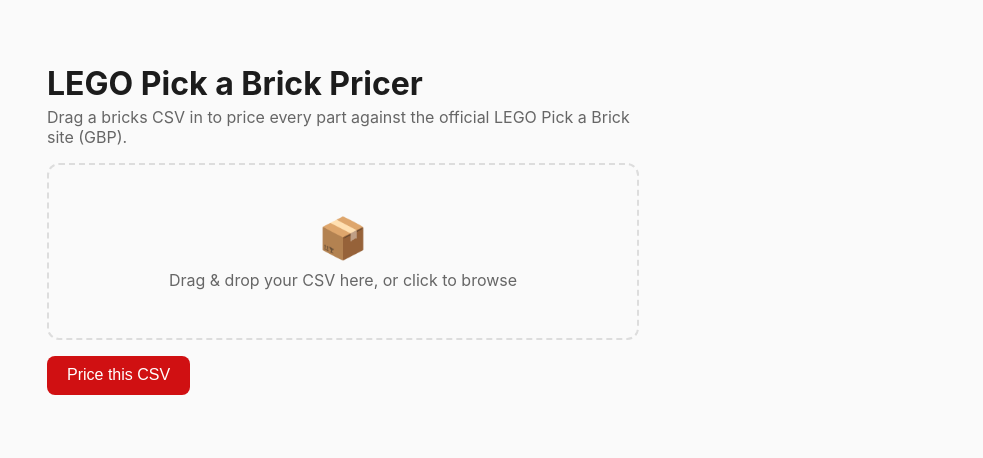
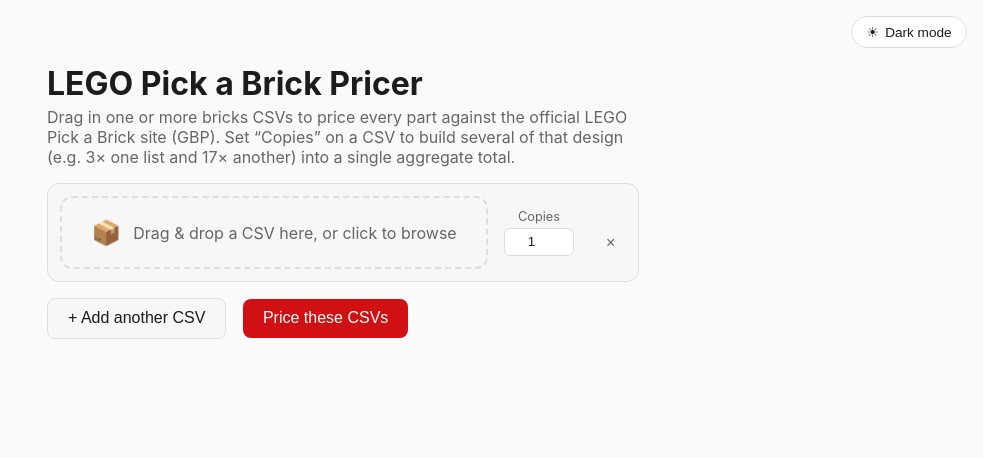
Before and after one commit to KazukiKoto/StudioToPABPricer, a FastAPI app: page / in a window 1280 px wide. Shown: the top 458 px of the page, without its empty margins (297-1280 px from the left). Run offline with FastAPI, Linux system fonts and the light colour scheme.

Commit message:
Dark mode, multiple csv upload and downloadable csv output

```diff
--- a/webapp/main.py
+++ b/webapp/main.py
@@ -14,12 +14,40 @@ from fastapi.responses import FileResponse, HTMLResponse, RedirectResponse
 from fastapi.staticfiles import StaticFiles
 from fastapi.templating import Jinja2Templates
 
-from pab_pricer.pricer import price_rows, read_brick_rows, write_priced_csv
+from pab_pricer.pricer import (
+    merge_unpriced_duplicates,
+    price_rows,
+    read_brick_rows,
+    write_aggregate_csv,
+    write_priced_csv,
+)
 
 BASE_DIR = Path(__file__).resolve().parent
 REPO_ROOT = BASE_DIR.parent
 OUTPUTS_DIR = REPO_ROOT / "outputs"
 LOCALE = "en-gb"  # pins pricing to GBP
+
+# LEGO/BrickLink CSV exports are served under a handful of MIME types
+# depending on OS/browser; anything else is almost certainly not a CSV.
+ALLOWED_CSV_CONTENT_TYPES = {
+    "text/csv",
+    "application/csv",
+    "application/vnd.ms-excel",
+    "text/plain",
+    "application/octet-stream",
+    "",
+}
+
+
+def _csv_validation_error(filename: str, content_type: str | None, contents: bytes) -> str | None:
+    """Return a human-readable reason the upload isn't a usable CSV, or None if it's fine."""
+    if not filename.lower().endswith(".csv"):
+        return "not a .csv file"
+    if content_type and content_type.lower() not in ALLOWED_CSV_CONTENT_TYPES:
+        return f"unexpected file type ({content_type})"
+    if b"\x00" in contents[:4096]:
+        return "does not look like a text CSV file"
+    return None
 
 app = FastAPI(title="LEGO Pick a Brick Pricer")
 app.mount("/static", StaticFiles(directory=str(BASE_DIR / "static")), name="static")
@@ -73,36 +101,63 @@ def index(request: Request):
 
 
 @app.post("/upload", response_class=HTMLResponse)
-async def upload(request: Request, file: UploadFile = File(...)):
-    if not file.filename.lower().endswith(".csv"):
+async def upload(
+    request: Request,
+    files: list[UploadFile] = File(...),
+    multipliers: list[str] = Form(...),
+):
+    errors: list[str] = []
+    all_rows: list[dict[str, str]] = []
+    source_names: list[str] = []
+
+    for file, raw_multiplier in zip(files, multipliers):
+        name = file.filename or "file"
+
+        try:
+            multiplier = int(raw_multiplier)
+            if multiplier < 1:
+                raise ValueError
+        except ValueError:
+            errors.append(f"{name}: invalid copy count {raw_multiplier!r}, skipped.")
+            continue
+
+        contents = await file.read()
+        invalid_reason = _csv_validation_error(name, file.content_type, contents)
+        if invalid_reason:
+            errors.append(f"{name}: {invalid_reason}, skipped.")
+            continue
+
+        with tempfile.NamedTemporaryFile(suffix=".csv", delete=False) as tmp:
+            tmp.write(contents)
+            tmp_path = Path(tmp.name)
+        try:
+            rows = read_brick_rows(tmp_path)
+        finally:
+            tmp_path.unlink(missing_ok=True)
+
+        if not rows:
+            errors.append(f"{name}: no priceable rows found, skipped.")
+            continue
+
+        source_names.append(name)
+        for row in rows:
+            row = dict(row)
+            row["Qty"] = str(int(row["Qty"]) * multiplier)
+            all_rows.append(row)
+
+    if not all_rows:
         return templates.TemplateResponse(
             request=request,
             name="index.html",
-            context={"error": "Please upload a .csv file."},
+            context={"error": " ".join(errors) or "No priceable rows found in the uploaded CSV(s)."},
         )
 
-    contents = await file.read()
-    with tempfile.NamedTemporaryFile(suffix=".csv", delete=False) as tmp:
-        tmp.write(contents)
-        tmp_path = Path(tmp.name)
+    priced_rows = merge_unpriced_duplicates(price_rows(all_rows, locale=LOCALE))
+    token = uuid.uuid4().hex
+    source_name = source_names[0] if len(source_names) == 1 else f"{len(source_names)} combined CSVs"
+    SESSIONS[token] = {"rows": priced_rows, "source_name": source_name}
 
-    try:
-        rows = read_brick_rows(tmp_path)
-    finally:
-        tmp_path.unlink(missing_ok=True)
-
-    if not rows:
-        return templates.TemplateResponse(
-            request=request,
-            name="index.html",
-            context={"error": "No priceable rows found in that CSV."},
-        )
-
-    priced_rows = price_rows(rows, locale=LOCALE)
-    token = uuid.uuid4().hex
-    SESSIONS[token] = {"rows": priced_rows, "source_name": file.filename}
-
-    return _render_results(request, token)
+    return _render_results(request, token, message=" ".join(errors) if errors else None)
 
 
 @app.post("/finalize/{token}", response_class=HTMLResponse)
@@ -125,8 +180,8 @@ async def finalize(request: Request, token: str):
         except ValueError:
             continue
         qty = int(row["Qty"])
-        row["UnitPriceGBP"] = f"{price:.4f}"
-        row["LineTotalGBP"] = f"{price * qty:.4f}"
+        row["UnitPriceGBP"] = f"{price:.2f}"
+        row["LineTotalGBP"] = f"{price * qty:.2f}"
         row["Availability"] = "MANUAL"
         updated += 1
 
@@ -149,3 +204,20 @@ def download(token: str):
         media_type="text/csv",
         filename=f"{stem}_priced.csv",
     )
+
+
+@app.get("/download/{token}/aggregate")
+def download_aggregate(token: str):
+    session = SESSIONS.get(token)
+    if not session:
+        return RedirectResponse("/", status_code=303)
+
+    stem = Path(session["source_name"]).stem
+    output_path = OUTPUTS_DIR / f"{stem}_aggregate_{token[:8]}.csv"
+    write_aggregate_csv(session["rows"], output_path)
+
+    return FileResponse(
+        output_path,
+        media_type="text/csv",
+        filename=f"{stem}_aggregate.csv",
+    )
--- a/webapp/static/app.js
+++ b/webapp/static/app.js
@@ -1,41 +1,178 @@
-const dropzone = document.getElementById("dropzone");
-const fileInput = document.getElementById("file-input");
-const dropzoneText = document.getElementById("dropzone-text");
+const fileRows = document.getElementById("file-rows");
+const rowTemplate = document.getElementById("file-row-template");
+const addRowBtn = document.getElementById("add-file-row");
 const form = document.getElementById("upload-form");
 const overlay = document.getElementById("loading-overlay");
+const clientError = document.getElementById("client-error");
 
-if (dropzone && fileInput) {
+const DEFAULT_ROW_TEXT = "Drag & drop a CSV here, or click to browse";
+
+function isCsvFile(file) {
+  return !!file && file.name.toLowerCase().endsWith(".csv");
+}
+
+function showRowError(row, message) {
+  const err = row.querySelector(".file-row-error");
+  err.textContent = message;
+  err.classList.remove("hidden");
+}
+
+function clearRowError(row) {
+  const err = row.querySelector(".file-row-error");
+  err.textContent = "";
+  err.classList.add("hidden");
+}
+
+function resetRowFile(row) {
+  const input = row.querySelector('input[type="file"]');
+  const text = row.querySelector(".file-row-text");
+  input.value = "";
+  text.textContent = DEFAULT_ROW_TEXT;
+}
+
+function setRowFile(row, file) {
+  if (!isCsvFile(file)) {
+    resetRowFile(row);
+    showRowError(row, `"${file.name}" isn't a .csv file.`);
+    return;
+  }
+  clearRowError(row);
+  const input = row.querySelector('input[type="file"]');
+  const text = row.querySelector(".file-row-text");
+  const dt = new DataTransfer();
+  dt.items.add(file);
+  input.files = dt.files;
+  text.textContent = file.name;
+}
+
+function wireRow(row) {
+  const dropLabel = row.querySelector(".file-row-drop");
+  const input = row.querySelector('input[type="file"]');
+  const removeBtn = row.querySelector(".btn-remove-row");
+
+  input.addEventListener("change", () => {
+    if (input.files.length) {
+      setRowFile(row, input.files[0]);
+    }
+  });
+
   ["dragenter", "dragover"].forEach((evt) =>
-    dropzone.addEventListener(evt, (e) => {
+    dropLabel.addEventListener(evt, (e) => {
       e.preventDefault();
-      dropzone.classList.add("dragover");
+      e.stopPropagation();
+      dropLabel.classList.add("dragover");
     })
   );
 
   ["dragleave", "drop"].forEach((evt) =>
-    dropzone.addEventListener(evt, (e) => {
+    dropLabel.addEventListener(evt, (e) => {
       e.preventDefault();
-      dropzone.classList.remove("dragover");
+      e.stopPropagation();
+      dropLabel.classList.remove("dragover");
     })
   );
 
-  dropzone.addEventListener("drop", (e) => {
-    const files = e.dataTransfer.files;
-    if (files.length) {
-      fileInput.files = files;
-      dropzoneText.textContent = files[0].name;
-    }
+  dropLabel.addEventListener("drop", (e) => {
+    const files = Array.from(e.dataTransfer.files || []);
+    if (!files.length) return;
+    setRowFile(row, files[0]);
+    // Any extra files dropped on a single row each get their own new row.
+    files.slice(1).forEach((file) => addRow(file));
   });
 
-  fileInput.addEventListener("change", () => {
-    if (fileInput.files.length) {
-      dropzoneText.textContent = fileInput.files[0].name;
+  removeBtn.addEventListener("click", () => {
+    if (fileRows.children.length > 1) {
+      row.remove();
+    } else {
+      // Keep at least one row; just clear it.
+      resetRowFile(row);
+      clearRowError(row);
+      row.querySelector('input[type="number"]').value = 1;
     }
   });
 }
 
+function addRow(file) {
+  const fragment = rowTemplate.content.cloneNode(true);
+  const row = fragment.querySelector(".file-row");
+  wireRow(row);
+  fileRows.appendChild(row);
+  if (file) {
+    setRowFile(row, file);
+  }
+  return row;
+}
+
+if (fileRows && rowTemplate) {
+  addRow();
+
+  if (addRowBtn) {
+    addRowBtn.addEventListener("click", () => addRow());
+  }
+
+  // Dropping multiple files anywhere in the file-rows area fans them out
+  // across rows: the first empty row gets the first file, and a new row
+  // is created for each additional file.
+  ["dragenter", "dragover"].forEach((evt) =>
+    fileRows.addEventListener(evt, (e) => e.preventDefault())
+  );
+  fileRows.addEventListener("drop", (e) => {
+    const target = e.target.closest(".file-row-drop");
+    if (target) return; // handled by the row's own listener
+    e.preventDefault();
+    const files = Array.from(e.dataTransfer.files || []);
+    files.forEach((file) => addRow(file));
+  });
+}
+
 if (form && overlay) {
-  form.addEventListener("submit", () => {
+  form.addEventListener("submit", (e) => {
+    const rows = Array.from(fileRows.querySelectorAll(".file-row"));
+    let hasInvalid = false;
+
+    rows.forEach((row) => {
+      const input = row.querySelector('input[type="file"]');
+      const file = input.files[0];
+      if (!file) {
+        showRowError(row, "Please choose a CSV file.");
+        hasInvalid = true;
+      } else if (!isCsvFile(file)) {
+        showRowError(row, `"${file.name}" isn't a .csv file.`);
+        hasInvalid = true;
+      }
+    });
+
+    if (hasInvalid) {
+      e.preventDefault();
+      if (clientError) {
+        clientError.textContent = "Please fix the highlighted CSV(s) before pricing.";
+        clientError.classList.remove("hidden");
+      }
+      return;
+    }
+
+    if (clientError) clientError.classList.add("hidden");
     overlay.classList.remove("hidden");
   });
 }
+
+const themeToggle = document.getElementById("theme-toggle");
+const themeIcon = document.getElementById("theme-toggle-icon");
+const themeLabel = document.getElementById("theme-toggle-label");
+
+function applyThemeUI(theme) {
+  if (themeIcon) themeIcon.textContent = theme === "dark" ? "☾" : "☀";
+  if (themeLabel) themeLabel.textContent = theme === "dark" ? "Light mode" : "Dark mode";
+}
+
+if (themeToggle) {
+  applyThemeUI(document.documentElement.getAttribute("data-theme"));
+
+  themeToggle.addEventListener("click", () => {
+    const current = document.documentElement.getAttribute("data-theme");
+    const next = current === "dark" ? "light" : "dark";
+    document.documentElement.setAttribute("data-theme", next);
+    localStorage.setItem("theme", next);
+    applyThemeUI(next);
+  });
+}
--- a/webapp/static/style.css
+++ b/webapp/static/style.css
@@ -1,21 +1,62 @@
 :root {
   --brick-red: #d01012;
   --brick-yellow: #f9c400;
+
+  --bg: #fafafa;
+  --bg-card: #f7f7f7;
+  --bg-elevated: #ffffff;
   --ink: #1c1c1c;
   --muted: #666;
   --border: #ddd;
-  --bg-card: #f7f7f7;
+  --input-bg: #ffffff;
+  --overlay-bg: rgba(255, 255, 255, 0.92);
+  --dropzone-hover-bg: #fff7f7;
+
   --ok: #1a7f37;
+  --ok-bg: #e5f6e9;
   --warn: #b45309;
+  --warn-bg: #fdf0e3;
+  --error: #a11;
+  --error-bg: #fdecea;
+  --error-border: #f5c2c0;
+  --info: #14497a;
+  --info-bg: #eaf3ff;
+  --info-border: #c3ddfa;
+}
+
+html[data-theme="dark"] {
+  --bg: #16181d;
+  --bg-card: #1f2229;
+  --bg-elevated: #1b1e24;
+  --ink: #e8e8e8;
+  --muted: #9a9a9a;
+  --border: #333844;
+  --input-bg: #23262e;
+  --overlay-bg: rgba(16, 17, 20, 0.92);
+  --dropzone-hover-bg: #2a1c1d;
+
+  --ok: #4bc97a;
+  --ok-bg: #163524;
+  --warn: #e0a458;
+  --warn-bg: #3a2a13;
+  --error: #f0827e;
+  --error-bg: #3a1e1d;
+  --error-border: #5c2b29;
+  --info: #7db2ea;
+  --info-bg: #17293d;
+  --info-border: #234a6e;
 }
 
 * { box-sizing: border-box; }
+
+.hidden { display: none; }
 
 body {
   font-family: -apple-system, "Segoe UI", Roboto, Helvetica, Arial, sans-serif;
   color: var(--ink);
   margin: 0;
-  background: #fafafa;
+  background: var(--bg);
+  transition: background-color 0.15s, color 0.15s;
 }
 
 .page {
@@ -33,13 +74,31 @@ body {
 h1 { margin-bottom: 0.25rem; }
 .subtitle { color: var(--muted); margin-top: 0; }
 
+.theme-toggle {
+  position: fixed;
+  top: 1rem;
+  right: 1rem;
+  display: inline-flex;
+  align-items: center;
+  gap: 0.4rem;
+  background: var(--bg-elevated);
+  border: 1px solid var(--border);
+  color: var(--ink);
+  border-radius: 999px;
+  padding: 0.45rem 0.9rem;
+  font-size: 0.85rem;
+  cursor: pointer;
+  z-index: 20;
+}
+.theme-toggle:hover { border-color: var(--brick-red); }
+
 .banner {
   padding: 0.75rem 1rem;
   border-radius: 8px;
   margin: 1rem 0;
 }
-.banner-error { background: #fdecea; color: #a11; border: 1px solid #f5c2c0; }
-.banner-info { background: #eaf3ff; color: #14497a; border: 1px solid #c3ddfa; }
+.banner-error { background: var(--error-bg); color: var(--error); border: 1px solid var(--error-border); }
+.banner-info { background: var(--info-bg); color: var(--info); border: 1px solid var(--info-border); }
 
 .dropzone {
   display: flex;
@@ -57,9 +116,86 @@ h1 { margin-bottom: 0.25rem; }
 }
 .dropzone:hover, .dropzone.dragover {
   border-color: var(--brick-red);
-  background: #fff7f7;
+  background: var(--dropzone-hover-bg);
 }
 .dropzone-icon { font-size: 2.5rem; }
+
+.file-rows {
+  display: flex;
+  flex-direction: column;
+  gap: 1rem;
+}
+
+.file-row {
+  display: flex;
+  flex-direction: column;
+  gap: 0.5rem;
+  border: 1px solid var(--border);
+  border-radius: 12px;
+  padding: 0.75rem;
+  background: var(--bg-card);
+}
+
+.file-row-main {
+  display: flex;
+  align-items: center;
+  gap: 1rem;
+}
+
+.file-row-error {
+  color: var(--error);
+  font-size: 0.85rem;
+  padding: 0 0.25rem;
+}
+.file-row-error.hidden { display: none; }
+
+.file-row-drop {
+  flex: 1;
+  padding: 1.25rem 1rem;
+  flex-direction: row;
+  gap: 0.75rem;
+}
+.file-row-drop .dropzone-icon { font-size: 1.5rem; }
+.file-row-text {
+  overflow: hidden;
+  text-overflow: ellipsis;
+  white-space: nowrap;
+}
+
+.file-row-controls {
+  display: flex;
+  align-items: center;
+  gap: 0.75rem;
+  flex-shrink: 0;
+}
+
+.multiplier-label {
+  display: flex;
+  flex-direction: column;
+  align-items: center;
+  gap: 0.2rem;
+  font-size: 0.8rem;
+  color: var(--muted);
+}
+.multiplier-label input[type="number"] {
+  width: 70px;
+  text-align: center;
+}
+
+.btn-remove-row {
+  background: transparent;
+  border: 1px solid var(--border);
+  color: var(--muted);
+  border-radius: 8px;
+  width: 2rem;
+  height: 2rem;
+  line-height: 1;
+  cursor: pointer;
+  font-size: 1.1rem;
+}
+.btn-remove-row:hover { border-color: var(--error); color: var(--error); }
+
+#add-file-row { margin-right: 0.75rem; }
 
 .btn {
   display: inline-block;
@@ -73,19 +209,20 @@ h1 { margin-bottom: 0.25rem; }
 }
 .btn-primary { background: var(--brick-red); color: white; }
 .btn-primary:hover { background: #a80d0f; }
-.btn-secondary { background: #eee; color: var(--ink); }
-.btn-secondary:hover { background: #e0e0e0; }
+.btn-secondary { background: var(--bg-card); color: var(--ink); border: 1px solid var(--border); }
+.btn-secondary:hover { filter: brightness(0.95); }
 
 .overlay {
   position: fixed;
   inset: 0;
-  background: rgba(255, 255, 255, 0.92);
+  background: var(--overlay-bg);
   display: flex;
   flex-direction: column;
   align-items: center;
   justify-content: center;
   gap: 1rem;
   z-index: 10;
+  color: var(--ink);
 }
 .overlay.hidden { display: none; }
 .spinner {
@@ -142,6 +279,8 @@ input[type="number"] {
   padding: 0.35rem 0.5rem;
   border: 1px solid var(--border);
   border-radius: 6px;
+  background: var(--input-bg);
+  color: var(--ink);
 }
 
 .badge {
@@ -151,6 +290,6 @@ input[type="number"] {
   font-size: 0.78rem;
   font-weight: 600;
 }
-.badge-ok { background: #e5f6e9; color: var(--ok); }
-.badge-warn { background: #fdf0e3; color: var(--warn); }
-.badge-manual { background: #eaf3ff; color: #14497a; }
+.badge-ok { background: var(--ok-bg); color: var(--ok); }
+.badge-warn { background: var(--warn-bg); color: var(--warn); }
+.badge-manual { background: var(--info-bg); color: var(--info); }
--- a/webapp/templates/index.html
+++ b/webapp/templates/index.html
@@ -5,23 +5,55 @@
   <meta name="viewport" content="width=device-width, initial-scale=1.0" />
   <title>LEGO Pick a Brick Pricer</title>
   <link rel="stylesheet" href="/static/style.css" />
+  <script>
+    (function () {
+      var saved = localStorage.getItem("theme");
+      var theme = saved || (window.matchMedia("(prefers-color-scheme: dark)").matches ? "dark" : "light");
+      document.documentElement.setAttribute("data-theme", theme);
+    })();
+  </script>
 </head>
 <body>
+  <button id="theme-toggle" class="theme-toggle" type="button" aria-label="Toggle dark mode">
+    <span id="theme-toggle-icon">&#9788;</span>
+    <span id="theme-toggle-label">Dark mode</span>
+  </button>
+
   <main class="page">
     <h1>LEGO Pick a Brick Pricer</h1>
-    <p class="subtitle">Drag a bricks CSV in to price every part against the official LEGO Pick a Brick site (GBP).</p>
+    <p class="subtitle">Drag in one or more bricks CSVs to price every part against the official LEGO Pick a Brick site (GBP). Set &ldquo;Copies&rdquo; on a CSV to build several of that design (e.g. 3&times; one list and 17&times; another) into a single aggregate total.</p>
 
     {% if error %}
       <div class="banner banner-error">{{ error }}</div>
     {% endif %}
 
+    <div id="client-error" class="banner banner-error hidden"></div>
+
     <form id="upload-form" action="/upload" method="post" enctype="multipart/form-data">
-      <label id="dropzone" for="file-input" class="dropzone">
-        <span class="dropzone-icon">&#128230;</span>
-        <span id="dropzone-text">Drag &amp; drop your CSV here, or click to browse</span>
-        <input id="file-input" type="file" name="file" accept=".csv" required hidden />
-      </label>
-      <button type="submit" class="btn btn-primary">Price this CSV</button>
+      <div id="file-rows" class="file-rows"></div>
+
+      <template id="file-row-template">
+        <div class="file-row">
+          <div class="file-row-main">
+            <label class="dropzone file-row-drop">
+              <span class="dropzone-icon">&#128230;</span>
+              <span class="file-row-text">Drag &amp; drop a CSV here, or click to browse</span>
+              <input type="file" name="files" accept=".csv,text/csv" hidden />
+            </label>
+            <div class="file-row-controls">
+              <label class="multiplier-label">
+                Copies
+                <input type="number" name="multipliers" min="1" step="1" value="1" required />
+              </label>
+              <button type="button" class="btn btn-remove-row" aria-label="Remove this CSV">&times;</button>
+            </div>
+          </div>
+          <div class="file-row-error hidden"></div>
+        </div>
+      </template>
+
+      <button type="button" id="add-file-row" class="btn btn-secondary">+ Add another CSV</button>
+      <button type="submit" class="btn btn-primary">Price these CSVs</button>
     </form>
 
     <div id="loading-overlay" class="overlay hidden">
```
Also changed, not shown: pab_pricer/pricer.py (+87 -4 lines), webapp/templates/results.html (+15 -0 lines), 1 other file.
